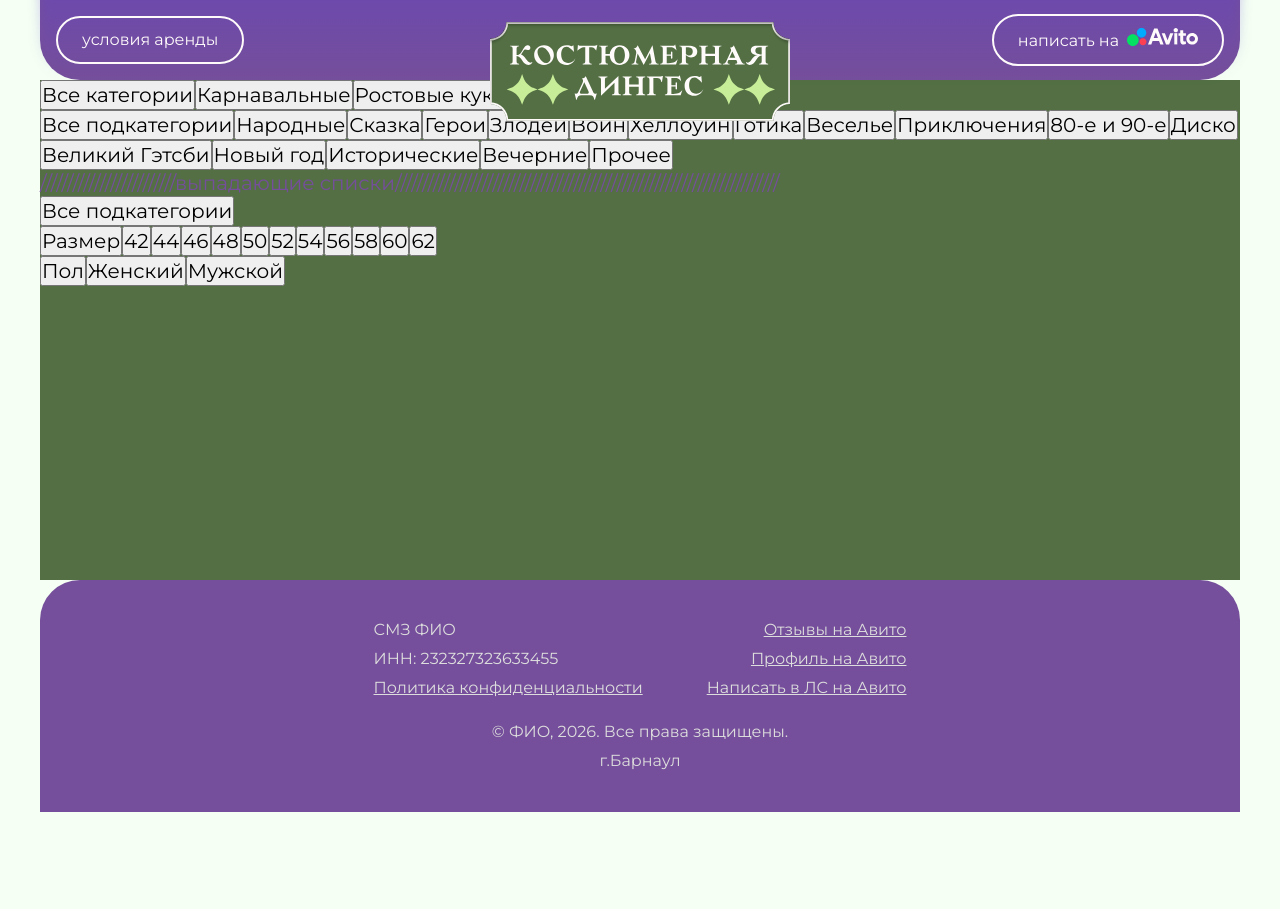
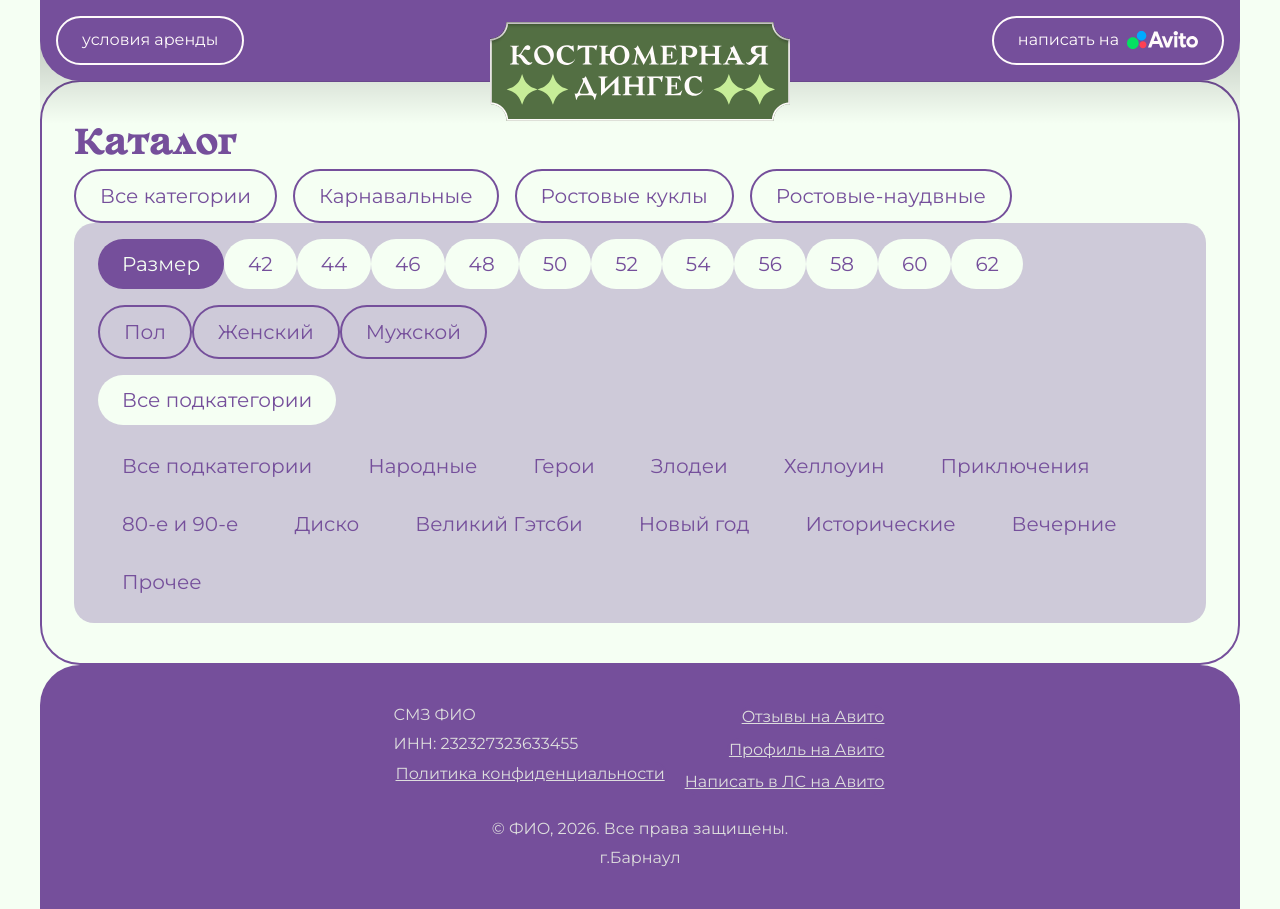
Before and after one commit to milada-dinges/dinges-costumes, a Next.js app: page / in a window 1280 px wide. Both pictures are taken after a click on the button "Карнавальные". Before the commit the page ends 812 px from the top, so only its background shows below. Built offline with nearby package versions, Linux system fonts and the light colour scheme.

Commit message:
feat: cделала стиль для выпадающего списка. начала писать стиль для блока фильтров.

```diff
--- a/src/app/globals.css
+++ b/src/app/globals.css
@@ -30,6 +30,7 @@
   --accent-lt: #C7ED98;
   --lite: #FFFBFB;
   --subdued: #DDDDDD;
+  --border: 2px solid var(--primary);
 
   /* Размер шрифта */
   --h2: clamp(3rem, 4vw, 4.5rem);  /* 36->24 */
@@ -63,6 +64,7 @@
   --block-radius: 40px;
   --radius-btn: 9999px;
   --radius-card: 20px;
+  --radius-section: 40px;
 }
 
 /* Обнуление */
@@ -83,17 +85,66 @@ body {
   line-height: 1.3;
   -webkit-font-smoothing: antialiased;
 }
+h1 {
+  font-family: 'America-XIX', system-ui, sans-serif;
+  font-size: var(--h2);
+  color: var(--accent);
+}
 
+h2 {
+  font-family: 'America-XIX', system-ui, sans-serif;
+  font-size: var(--h2);
+  color: var(--lite);
+}
 
+img {
+  display: block;
+  max-width: 100%;
+  height: auto;
+}
 
+input, button, textarea, select, a {
+  font: inherit;
+  color: inherit;
+}
 
+.u-inline-grid {
+  display: inline-grid !important;
+}
+
+ul, ol {
+  list-style: none;
+}
+
+/*Стили для тегов*/
+button, a {
+  text-decoration: none;
+  padding-inline: var(--padd-h-btn);
+  padding-block: var(--padd-v-btn);
+  color: var(--primary);
+  font-size: var(--main-txt);
+  display: inline-flex;
+  align-items: center;
+  justify-content: center;
+  border-radius: var(--radius-btn);
+  cursor: pointer;
+  gap: var(--gap-small);
+  background: none;
+  border: 2px solid var(--primary);
+  outline: none;
+  -webkit-tap-highlight-color: transparent;
+}
+
+/*Стили для классов*/
+
+.header__group {
+  max-height: 80px;
+  position: sticky;
+}
 .header {
-  position: sticky;
-  top: 0;
-  background-color: var(--primary);
+  background: var(--primary);
   padding-block: var(--padd-v-header);
   padding-inline: var(--padd-h-header);
-  width: 100%;
   display: flex;
   flex-direction: row;
   justify-content: space-between;
@@ -101,38 +152,26 @@ body {
   border-bottom-left-radius: var(--block-radius);
   border-bottom-right-radius: var(--block-radius);
   z-index: 10;
-  max-height: 80px;
 }
-.header::after {
-  content: '';
+.header__shadow {
   position: absolute;
+  top: 50%;
   left: 0;
-  bottom: 0;
   width: 100%;
-  height: 104px;
-  border-bottom-left-radius: var(--block-radius);
-  border-bottom-right-radius: var(--block-radius);
+  height: 84px;
   background: linear-gradient(
     to bottom,
-    rgba(93, 63, 211, 0.4),
-    rgba(93, 63, 211, 0)
+    rgba(0, 0, 0, 0.2),
+    rgba(0, 0, 0, 0)
   );
-  filter: blur(6px);
   pointer-events: none;
-  z-index: -1;
+  z-index: -10;
+
 }
 .header__button{
-  padding-inline: var(--padd-h-btn);
-  padding-block: var(--padd-v-btn);
   border: 2px solid var(--lite);
   color: var(--lite);
-  font-size: 2rem;
-  display: inline-flex;
-  align-items: baseline;
-  justify-content: center;
-  border-radius: var(--radius-btn);
-  cursor: pointer;
-  gap: var(--gap-small);
+  font-size: var(--small-txt);
 }
 .header__button:hover {
   background-color: rgba(0, 0, 0, 0.1);
@@ -140,6 +179,7 @@ body {
 .header__button:active {
   background-color: rgba(0, 0, 0, 0.3);
 }
+
 .header__logo {
   position: absolute;
   left: 50%;
@@ -171,7 +211,7 @@ body {
   display: flex;
   flex-wrap: wrap;
   justify-content: space-between;
-  gap: clamp(16px, 5vw, 360px);
+  gap: 16px;
 }
 .footer__info {
   display: flex;
@@ -182,10 +222,14 @@ body {
   display: flex;
   flex-direction: column;
   gap: var(--gap-small);
-  text-align: right;
+  align-items: end;
 }
-.footer__top a{
+.footer__top a, .footer__top button{
+  text-decoration: none;
   text-decoration: underline;
+  color: inherit;
+  font: inherit;
+  padding: 0;
 }
 .footer__btm {
   display: flex;
@@ -193,36 +237,7 @@ body {
   gap: var(--gap-small);
   align-items: center;
 }
-h1 {
-  font-family: 'America-XIX', system-ui, sans-serif;
-  font-size: var(--h2);
-  color: var(--accent);
-}
 
-h2 {
-  font-family: 'America-XIX', system-ui, sans-serif;
-  font-size: var(--h2);
-  color: var(--lite);
-}
-
-img {
-  display: block;
-  max-width: 100%;
-  height: auto;
-}
-
-input, button, textarea, select {
-  font: inherit;
-}
-
-ul, ol {
-  list-style: none;
-}
-
-a {
-  text-decoration: none;
-  color: inherit;
-}
 
 
 .page-wrapper{
@@ -237,6 +252,18 @@ a {
 .main{
   flex-grow: 1;
 }
+.section {
+  padding-block: var(--padd-v-block);
+  padding-inline: var(--padd-h-block);
+  border: var(--border);
+  border-radius: var(--radius-section);
+}
+
+
+
+.catalog {
+  color: var(--primary);
+}
 
 .card__btn{
   padding-inline: var(--padd-h-btn);
@@ -245,13 +272,114 @@ a {
   color: var(--primary);
   font-size: 2rem;
 }
-.catalog {
-  color: #754F9B;
-  height: 500px;
-  background-color: #536F43;
-}
+
 .catalog__grid {
   display: grid;
   grid-template-columns: repeat(auto-fill, minmax(280px, 1fr));
   gap: var(--gap-card);
 }
+
+.catalog__h2 {
+  color: var(--primary);
+}
+.catalog__filters {}
+.filters__category {
+  display: flex;
+  flex-direction: row;
+  gap: var(--gap-item);
+}
+.filters__carnaval {}
+.carnaval__sub {
+  display: flex;
+  flex-wrap: wrap;
+  flex-direction: row;
+  gap: var(--gap-item);
+}
+.filters__carnaval {
+  display: flex;
+  flex-direction: column;
+  gap: var(--gap-item);
+  padding-block: var(--padd-v-item);
+  padding-inline: var(--padd-h-item);
+  background: var(--primary-hvr);
+  border-radius: var(--radius-card);
+}
+.carnaval__sub-pc {
+  display: flex;
+  flex-wrap: wrap;
+  flex-direction: row;
+  gap: var(--gap-small);
+}
+.sub-pc__btn {
+  border: none;
+}
+
+
+.dropdown {
+  position: relative;
+  max-width: calc(100vh - 32px);
+  width: max-content;
+}
+.dropdown-toggle {
+  grid-template-columns: 1fr;
+  grid-template-rows: 1fr;
+
+  width: max-content;
+  border: none;
+  background-color: var(--bg);
+
+  display: inline-flex;
+  flex-direction: column;
+  align-items: flex-start; /* Выравниваем текст по левому краю внутри кнопки */
+  justify-content: center;
+}
+.dropdown-toggle__active {
+  background: var(--primary);
+  border-radius: var(--radius-btn);
+  color: var(--bg);
+}
+.dropdown-toggle__open {
+  border: none;
+  color: var(--primary);
+  background-color: var(--bg);
+  border-top-left-radius: 30px;
+  border-top-right-radius: 30px;
+  border-bottom-left-radius: 0;
+  border-bottom-right-radius: 0;
+}
+.dropdown-toggle__ghost {
+  grid-column: 1;
+  grid-row: 1;
+
+  display: block;
+  visibility: hidden;
+  white-space: nowrap;
+}
+.dropdown-toggle__text {
+  grid-column: 1;
+  grid-row: 1;
+}
+
+
+
+.dropdown__list {
+  display: flex;
+  flex-direction: column;
+
+  position: absolute;
+  top: 100%;
+  left: 0;
+  margin-top: 4px;
+  z-index: 7;
+
+  background: var(--subdued);
+  margin: 0;
+  border-bottom-left-radius: var(--radius-card);
+  border-bottom-right-radius: var(--radius-card);
+}
+
+.dropdown__btn {
+  white-space: nowrap;
+  width: 100%;
+  border: none;
+}
--- a/src/components/Catalog.tsx
+++ b/src/components/Catalog.tsx
@@ -22,13 +22,21 @@ export default function Catalog({ initialCostumes }: CatalogProps) {
     const sizeBtns = ['Размер', ...SIZE_ARRAY] as const;
     const genderBtns = ['Пол', ...GENDER_ARRAY] as const;
 
+    const longSub = subcategoryBtns.reduce((a, b) => a.length > b.length ? a : b);
+    const longSize = sizeBtns.reduce((a, b) => a.length > b.length ? a : b);
+    const longGender = genderBtns.reduce((a, b) => a.length > b.length ? a : b);
+
     return (
-        <section className="catalog">
+        <section className="catalog section">
+            <div className="catalog__filters-group">
+
+                <h2 className="catalog__h2">Каталог</h2>
+
                 <div className="catalog__filters">
                     <div className="filters__category">
                         {categoryBtns.map((btnName) => (
                             <button key={btnName}
-                        className={`filters__category-btn ${selectedCategory === btnName ? 'category-btn__active' : ''}`}
+                            className={`category__btn ${selectedCategory === btnName ? 'category__btn__active' : ''}`}
                             onClick={() => setSelectedCategory(btnName)}>
                                 {btnName}
                             </button>
@@ -36,64 +44,79 @@ export default function Catalog({ initialCostumes }: CatalogProps) {
                         }
                     </div>
                 </div>
+
+
+
+
+
                 {selectedCategory === 'Карнавальные' && (
+
                     <div className="filters__carnaval">
-                    <div className="carnaval__sub-pc">
-                    {subcategoryBtns.map((btnName) => (
-                        <button key={btnName}
-                        className={`sub-btn ${selectedSubcategory === btnName ? 'sub-btn__active' : ''}`}
-                        onClick={() => setSelectedSubcategory(btnName)}>
-                            {btnName}
-                        </button>
-                        ))
+                        <div className="carnaval__size">
+                        {sizeBtns.map((liName) => (
+                            <button key={liName}
+                            className={`dropdown-toggle ${selectedSize === liName ? 'dropdown-toggle__active' : ''}`}
+                            onClick={() => setSelectedSize(liName)}>
+                                {liName}
+                            </button>))
                         }
                         </div>
 
-                /////////////////////////выпадающие списки///////////////////////////////////////////////////////////////////////
-                    <div className="carnaval-sub">
-                        <button className={`dropdown-toggle ${selectedSubcategory !== 'Все подкатегории' ? 'dropdown-toggle__active' : ''}`}
+
+                        <div className="carnaval__gender">
+                        {genderBtns.map((liName) => (
+                            <button key={liName}
+                            className={`dropdown ${selectedGender === liName ? 'dropdown__active' : ''}`}
+                            onClick={() => setSelectedGender(liName)}>
+                                {liName}
+                            </button>))
+                        }
+                        </div>
+
+
+                        <div className="carnaval__sub dropdown">
+                            <button className={`dropdown-toggle u-inline-grid ${selectedSubcategory !== 'Все подкатегории' ? 'dropdown-toggle__active' : ''} ${activeDropdown === 'sub' ? 'dropdown-toggle__open' : ''}`}
                             onClick={() => setActiveDropdown(activeDropdown === 'sub' ? null : 'sub')}>
-                            {selectedSubcategory}
+                                <span className="dropdown-toggle__text">{selectedSubcategory}</span>
+                                <span className="dropdown-toggle__ghost">{longSub}</span>
                             </button>
                             {activeDropdown === 'sub' && (
-                        <ul className="carnaval-sub__dropdown">
+                                <ul className="dropdown__list">
                                     {subcategoryBtns.map((liName) => (
-                                <li key={liName} className="dropdown__li">
+                                        <li key={liName} className="dropdown__item">
                                         <button className='dropdown__btn'
                                         onClick={() => {setSelectedSubcategory(liName); setActiveDropdown(null);}}>
                                             {liName}
                                         </button>
-                                </li>
-                            ))}
-                        </ul>
-                        )}
+                                        </li>))
+                                    }
+                                </ul>)
+                            }
+                        </div>
+
+
+
+
+
+
+                        <div className="carnaval__sub-pc">
+                        {subcategoryBtns.map((btnName) => (
+                            <button key={btnName}
+                            className={`sub-pc__btn ${selectedSubcategory === btnName ? 'sub-pc__btn__active' : ''}`}
+                            onClick={() => setSelectedSubcategory(btnName)}>
+                                {btnName}
+                            </button>))
+                        }
+                        </div>
+
+
+
+                    </div>)
+                }
+
 
             </div>
 
-                    <div className="carnaval__size">
-                    {sizeBtns.map((liName) => (
-                        <button key={liName}
-                        className={`dropdown-btn ${selectedSize === liName ? 'dropdown__active' : ''}`}
-                        onClick={() => setSelectedSize(liName)}>
-                            {liName}
-                        </button>
-                        ))
-                    }
-                    </div>
-
-                    <div className="carnaval__gender">
-                    {genderBtns.map((liName) => (
-                        <button key={liName}
-                        className={`dropdown-btn ${selectedGender === liName ? 'dropdown__active' : ''}`}
-                        onClick={() => setSelectedGender(liName)}>
-                            {liName}
-                        </button>
-                        ))
-                    }
-                    </div>
-                </div>
-                )
-            }
         </section>
     );
 }
--- a/src/components/Header.tsx
+++ b/src/components/Header.tsx
@@ -3,6 +3,7 @@ import Image from "next/image";
 
 export default function Header() {
     return(
+      <div className="header__group">
         <header className="header">
           <Link className="header__button" href="#rentalterms">
             условия аренды
@@ -20,5 +21,8 @@ export default function Header() {
             </div>
           </a>
         </header>
+        <div className="header__shadow"></div>
+      </div>
+
     );
 }
--- a/src/types/costume.ts
+++ b/src/types/costume.ts
@@ -12,7 +12,7 @@ export const CATEGORIES_ARRAY = ['Карнавальные', 'Ростовые
 type Category = typeof CATEGORIES_ARRAY[number];
 export type CategoryFilter = 'Все категории' | Category;
 
-export const SUBCATEGORIES_ARRAY = ['Народные', 'Сказка', 'Герои',  'Злодеи', 'Воин', 'Хеллоуин', 'Готика', 'Веселье', 'Приключения', '80-е и 90-е', 'Диско', 'Великий Гэтсби', 'Новый год', 'Исторические', 'Вечерние' , 'Прочее'] as const;
+export const SUBCATEGORIES_ARRAY = ['Народные', 'Герои', 'Злодеи', 'Хеллоуин', 'Приключения', '80-е и 90-е', 'Диско', 'Великий Гэтсби', 'Новый год', 'Исторические', 'Вечерние', 'Прочее'] as const;
 type Subcategory = typeof SUBCATEGORIES_ARRAY[number];
 export type SubcategoryFilter = 'Все подкатегории' | Subcategory;
 
```
Lines whose indentation alone changed are shown as unchanged.
